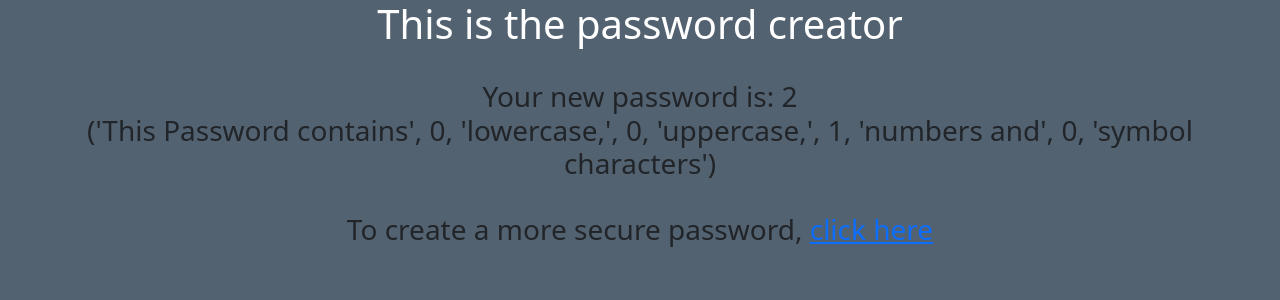
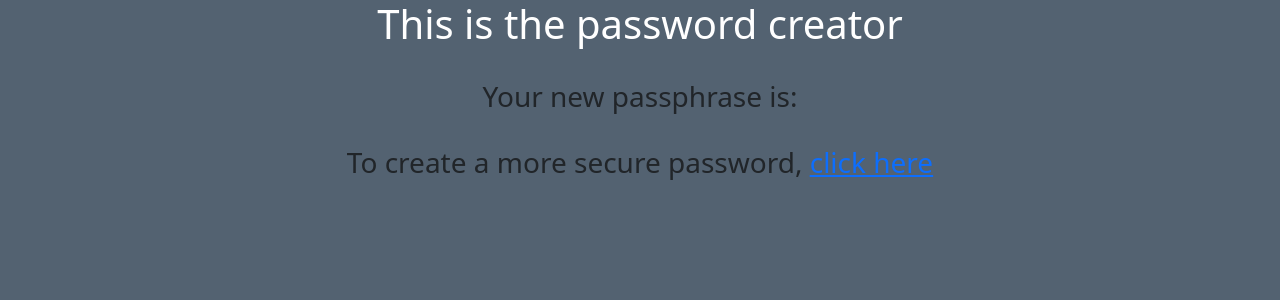
Before and after one commit to cybersomething/passroclus, a Flask app: page /generator/1 in a window 1280 px wide. Shown: the top 300 px of the page. Run offline with Flask 2, Linux system fonts and the light colour scheme.

Commit message:
Update generator.html

```diff
--- a/templates/generator.html
+++ b/templates/generator.html
@@ -17,9 +17,7 @@
       <h3>
 
          {% block content %}
-    Your new password is: {{word}}
-            <br>
-        {{contains}}
+    Your new passphrase is: {{passphrase}}
         {% endblock %}
       </h3>
         <br>
```
